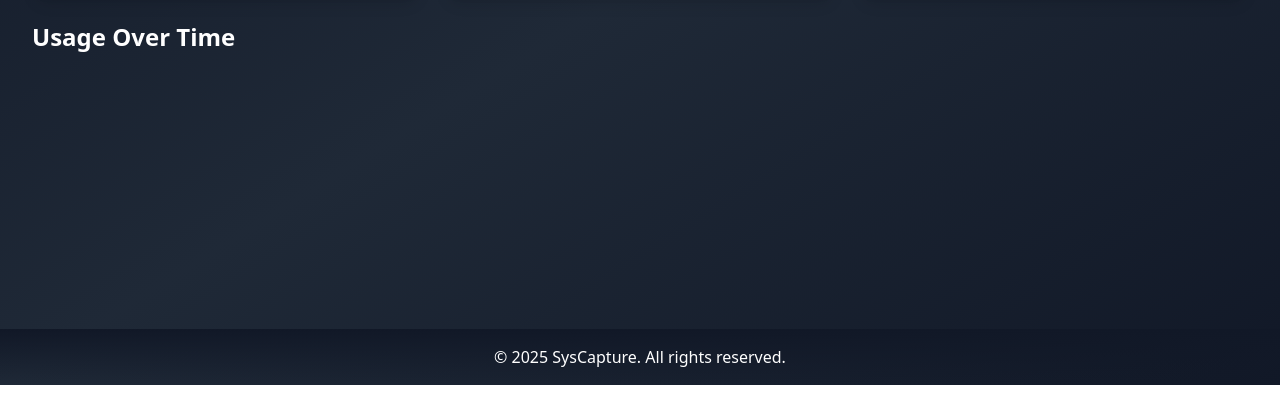
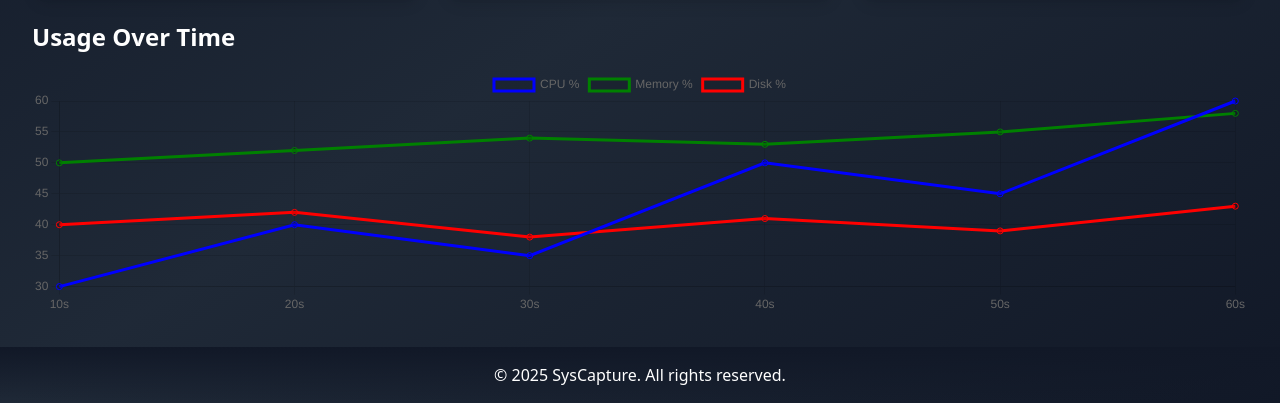
Before and after one commit to NodeByteHosting/syscapture, a plain HTML site: page docs/index.html in a window 1280 px wide. Shown: the part 415-818 px from the top of the page. Drawn offline with nearby package versions, Linux system fonts and the light colour scheme; no server answers; animation ran at ten frames a second.

Commit message:
feat(update): more landing page stuff

```diff
--- a/docs/index.html
+++ b/docs/index.html
@@ -59,9 +59,9 @@
             <h2 class="text-3xl font-semibold mb-4">Installation & Setup</h2>
             <p>Follow our guides to install and configure SysCapture:</p>
             <ul class="list-disc list-inside mt-3 space-y-2">
-                <li><a href="#" class="text-blue-400 hover:underline" data-file="docs/setup.md">Setup Guide</a></li>
-                <li><a href="#" class="text-blue-400 hover:underline" data-file="docs/nginx.md">NGINX Configuration</a></li>
-                <li><a href="#" class="text-blue-400 hover:underline" data-file="docs/systemd.md">Systemd Service</a></li>
+                <li><a href="#" class="text-blue-400 hover:underline" data-file="setup.md">Setup Guide</a></li>
+                <li><a href="#" class="text-blue-400 hover:underline" data-file="nginx.md">NGINX Configuration</a></li>
+                <li><a href="#" class="text-blue-400 hover:underline" data-file="systemd.md">Systemd Service</a></li>
             </ul>
             <div id="markdown-content" class="bg-gray-800 p-6 rounded-xl mt-4 shadow-lg"></div>
         </section>
@@ -76,32 +76,25 @@
         }
 
         async function fetchMetrics() {
-            try {
-                const response = await fetch('/api/metrics');
-                if (!response.ok) throw new Error('Failed to fetch metrics');
-                const data = await response.json();
-                document.getElementById('cpuUsage').textContent = `${data.cpu}%`;
-                document.getElementById('memoryUsage').textContent = `${data.memory}%`;
-                document.getElementById('diskUsage').textContent = `${data.disk}%`;
-            } catch (error) {
-                console.error('Error fetching metrics:', error);
-            }
+            const data = { cpu: 35, memory: 62, disk: 48 };
+            document.getElementById('cpuUsage').textContent = `${data.cpu}%`;
+            document.getElementById('memoryUsage').textContent = `${data.memory}%`;
+            document.getElementById('diskUsage').textContent = `${data.disk}%`;
         }
         setInterval(fetchMetrics, 5000);
 
-        document.querySelectorAll('#installation a[data-file]').forEach(link => {
-            link.addEventListener('click', async (event) => {
-                event.preventDefault();
-                const filePath = link.getAttribute('data-file');
-                try {
-                    const response = await fetch(filePath);
-                    if (!response.ok) throw new Error('File not found');
-                    const markdown = await response.text();
-                    document.getElementById('markdown-content').innerHTML = marked.parse(markdown);
-                } catch (error) {
-                    document.getElementById('markdown-content').innerHTML = '<p class="text-red-400">Error loading file.</p>';
-                }
-            });
+        const ctx = document.getElementById('usageChart').getContext('2d');
+        new Chart(ctx, {
+            type: 'line',
+            data: {
+                labels: ['10s', '20s', '30s', '40s', '50s', '60s'],
+                datasets: [
+                    { label: 'CPU %', data: [30, 40, 35, 50, 45, 60], borderColor: 'blue', fill: false },
+                    { label: 'Memory %', data: [50, 52, 54, 53, 55, 58], borderColor: 'green', fill: false },
+                    { label: 'Disk %', data: [40, 42, 38, 41, 39, 43], borderColor: 'red', fill: false }
+                ]
+            },
+            options: { responsive: true, maintainAspectRatio: false }
         });
     </script>
 </body>
```
